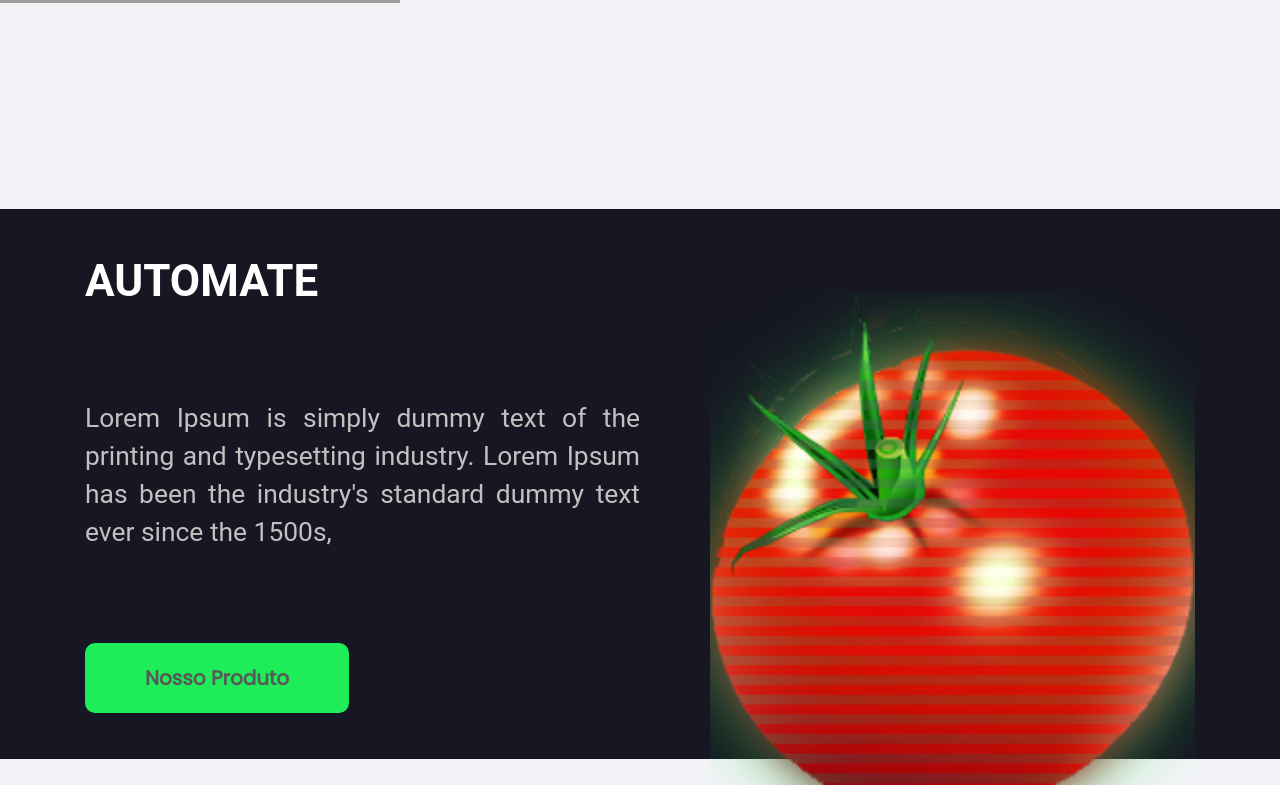
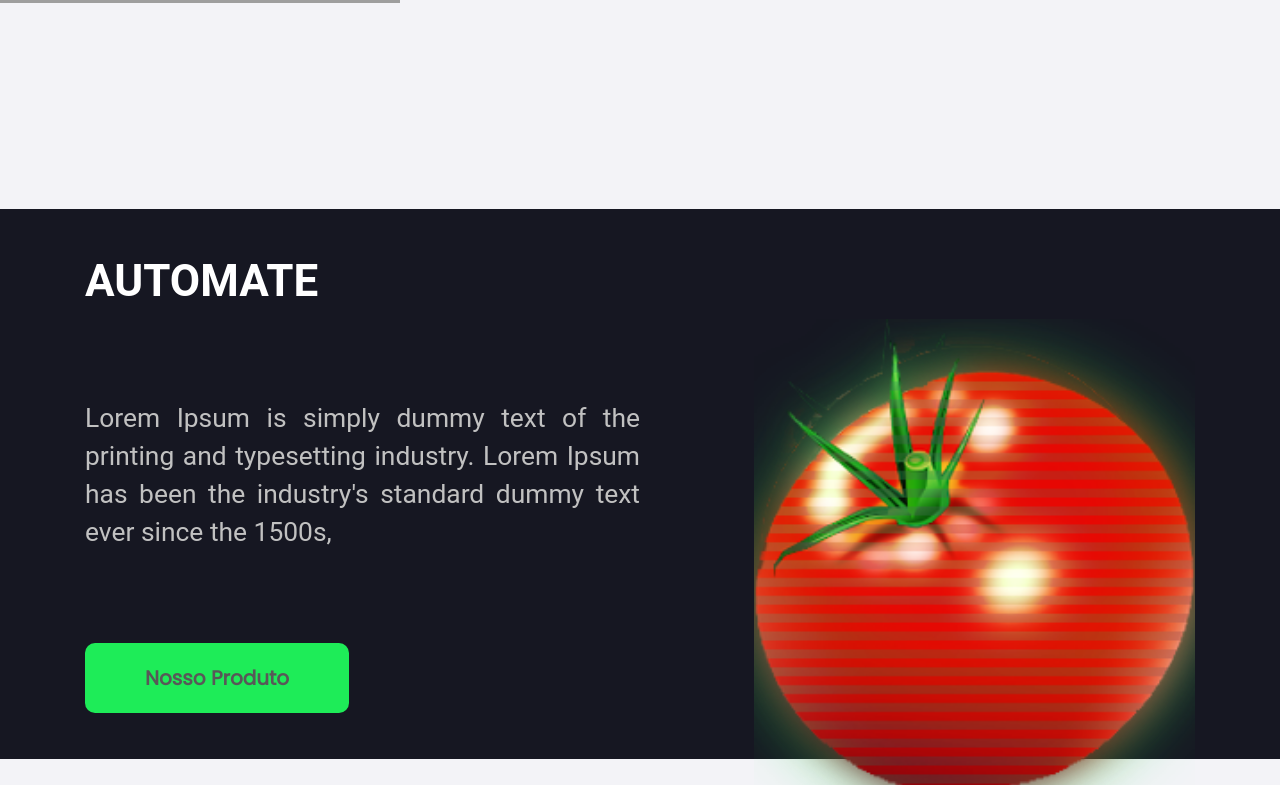
Before and after one commit to Mastic-Automate/automate-website, a React (Create React App) app: page / in a window 1280 px wide. Shown: the part 2015-2800 px from the top of the page. Built offline with nearby package versions, Linux system fonts and the light colour scheme; grey boxes are pictures that could not be loaded.

Commit message:
Update design product section

```diff
--- a/src/components/Header/Header.css
+++ b/src/components/Header/Header.css
@@ -8,7 +8,6 @@
 
     padding: 3rem 2.5rem;
 
-    z-index: 5;
     min-height: 70px;
     height: 10rem;
     left: 0px;
--- a/src/components/Problematic/Problematic.css
+++ b/src/components/Problematic/Problematic.css
@@ -129,7 +129,8 @@
 @media only screen and (max-width: 768px) {
     .problematic-wrapper {
         flex-direction: column;
-        width: 440px;
+        width: 44
+        0px;
         height: calc(350px * 3);
     }
 }
--- a/src/components/ProductSection/ProductSection.css
+++ b/src/components/ProductSection/ProductSection.css
@@ -16,9 +16,8 @@
 .col {
     width: 100%;
     height: 100%;
-    position: relative;
     display: flex;
-    align-items: center
+    align-items: center;
 }
 
 .col.flex-col {
@@ -66,9 +65,13 @@
         color: #FFFFFF;
     }
 
+    .col.col-img {
+        justify-content: end;
+        align-items: flex-end;
+    }
+
     .col img {
         height: 100%;
-        position: absolute;
-        right: 0;
-        bottom: -15%;
+        max-height: 500px;
+        margin-bottom: -60px;
     }
--- a/src/components/ProductSection/index.js
+++ b/src/components/ProductSection/index.js
@@ -19,7 +19,7 @@ function ProductSection({links, closeMenu}) {
                     <RenderLinks links={links} click={closeMenu}/>
                 </div>
               </div>
-              <div className='col'>
+              <div className='col col-img'>
                   <img src={holographicTomato}></img>
               </div>
           </div>
--- a/src/components/pages/LandingPage/LandingPage.css
+++ b/src/components/pages/LandingPage/LandingPage.css
@@ -27,11 +27,13 @@
 @keyframes scrollUpHeader {
     0% {
         position: fixed;
+        z-index: 12;
         top: 0px;
     }
 
     90% {
         position: fixed;
+        z-index: 12;
         top: -15rem;
     }
 
@@ -47,11 +49,13 @@
 
     10% {
         position: fixed;
+        z-index: 12;
         top: -15rem;
     }
 
     100% {
         position: fixed;
+        z-index: 12;
         top: 0;
     }
 }
```
